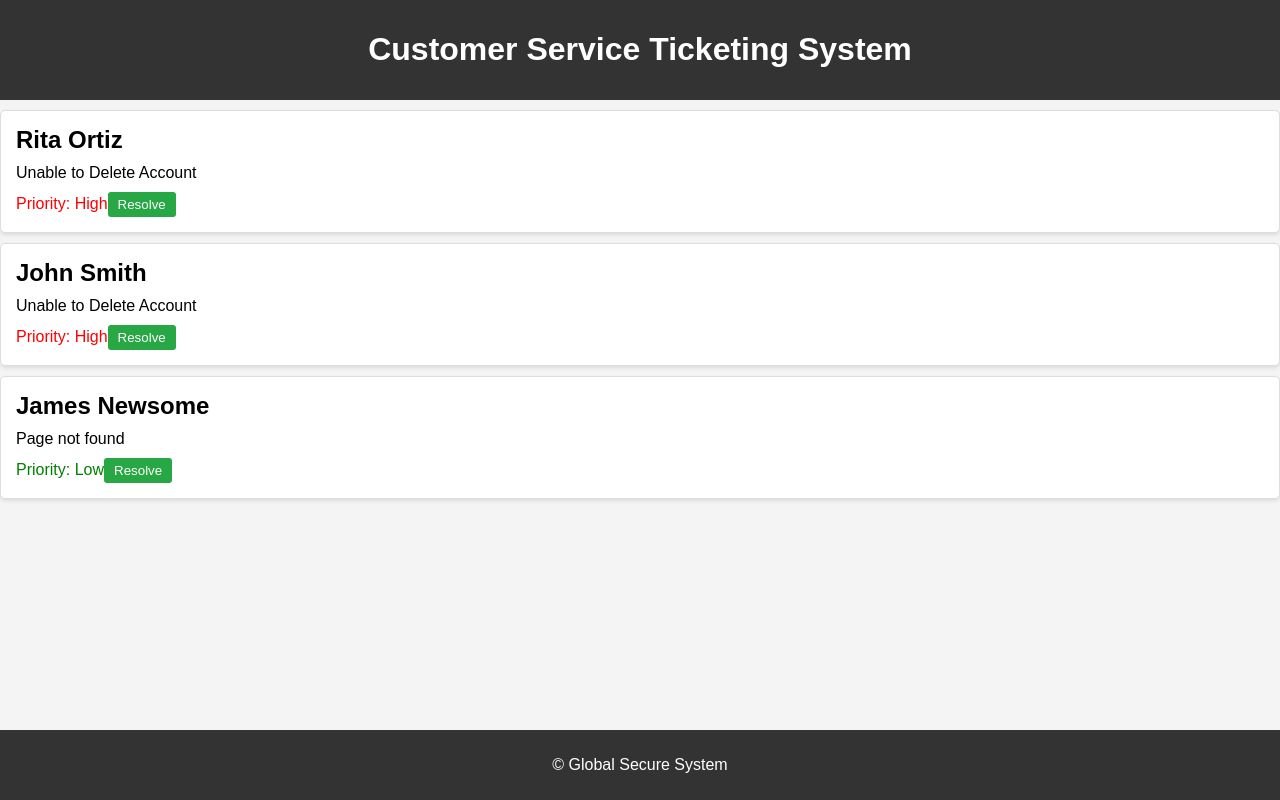
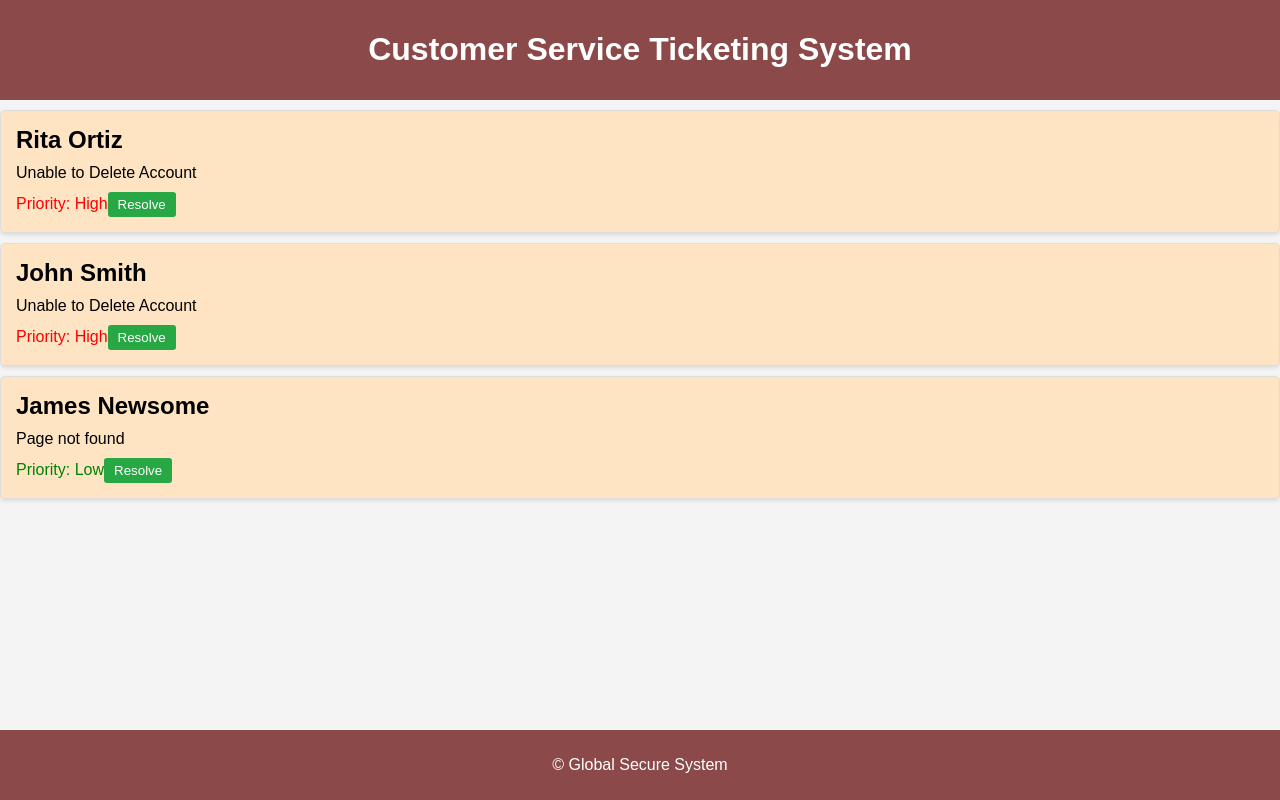
Before and after one commit to danielaj2004/Coding_challenge_14, a plain HTML site: page Index.html in a window 1280 px wide. Drawn offline with Linux system fonts and the light colour scheme.

Commit message:
Updating html style

```diff
--- a/Index.html
+++ b/Index.html
@@ -13,14 +13,14 @@
         }
 
         header {
-            background-color: #333;
+            background-color: #8b4949;
             color: white;
             padding: 10px 0;
             text-align: center;
         }
 
         footer {
-            background-color: #333;
+            background-color: #8b4949;
             color: white;
             text-align: center;
             padding: 10px 0;
@@ -30,7 +30,7 @@
         }
 
         .ticket {
-            background-color: white;
+            background-color: bisque;
             border: 1px solid #ddd;
             border-radius: 5px;
             padding: 15px;
```
